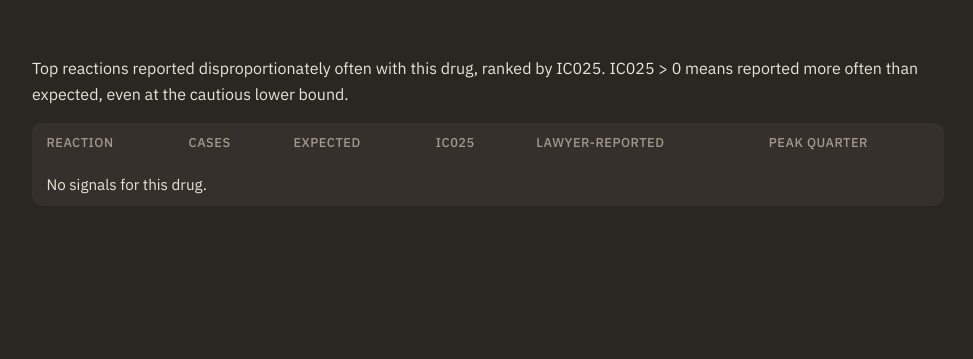
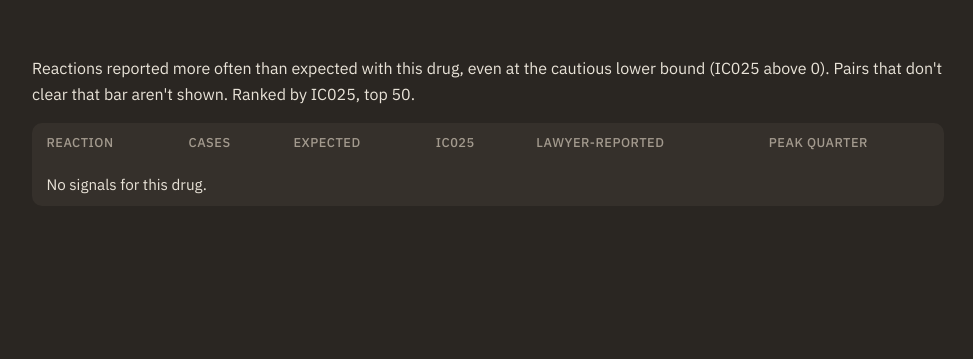
Before and after one commit to DeanKuhn/pharmawatch, a FastAPI app: template src/api/templates/signals.html in a window 1280 px wide. Shown: the part 61-420 px from the top of the page, without its empty margins (152-1125 px from the left). Run offline with FastAPI, Linux system fonts and the light colour scheme; the template is opened without the code that fills it, so the values that code supplies are empty.

Commit message:
(style) rewrote a somewhat confusing header text

```diff
--- a/src/api/templates/signals.html
+++ b/src/api/templates/signals.html
@@ -4,8 +4,9 @@
 
 {% block content %}
 <h1>{{ drug_label }}</h1>
-<p>Top reactions reported disproportionately often with this drug, ranked by IC025.
-  IC025 &gt; 0 means reported more often than expected, even at the cautious lower bound.</p>
+<p>Reactions reported more often than expected with this drug, even at the cautious
+  lower bound (IC025 above 0). Pairs that don't clear that bar aren't shown.
+  Ranked by IC025, top 50.</p>
 
 <table>
   <thead>
```
